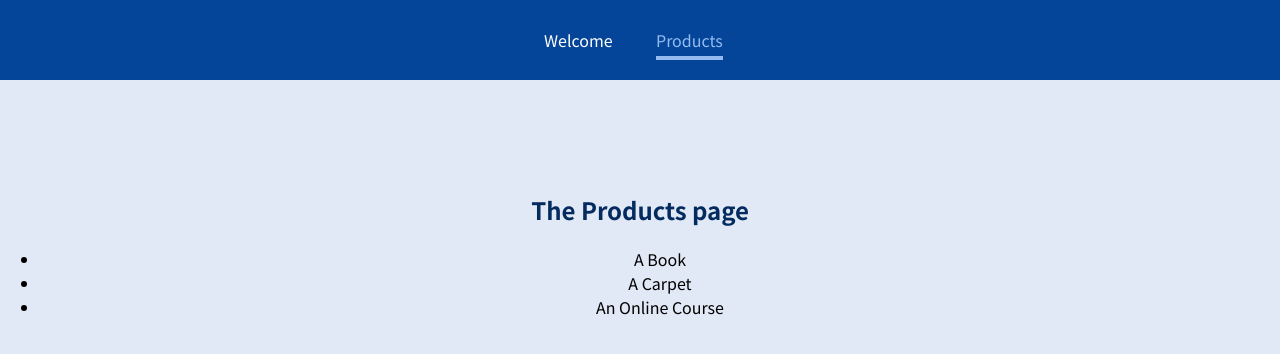
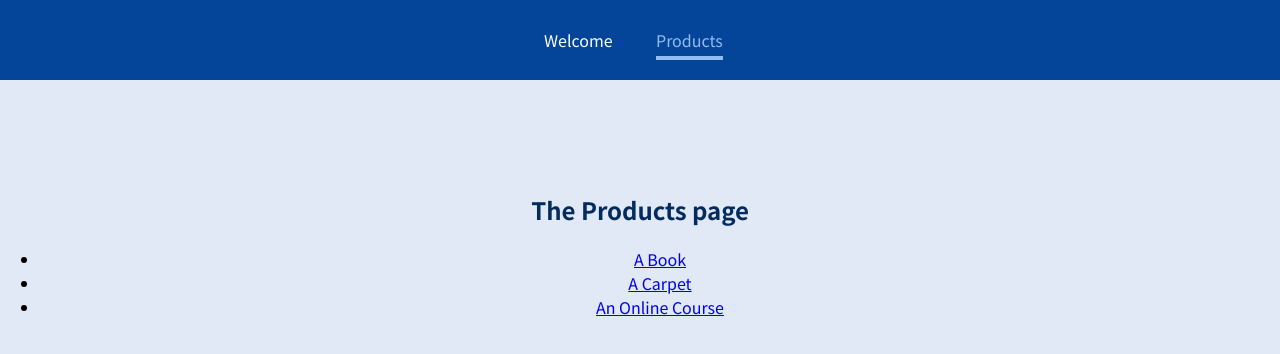
Before and after one commit to starhuy1903/React-Router, a React (Create React App) app: page /products in a window 1280 px wide. Shown: the top 354 px of the page. Built offline with nearby package versions, Linux system fonts and the light colour scheme.

Commit message:
Using "Switch" and "exact" for configuring Routes

```diff
--- a/src/App.js
+++ b/src/App.js
@@ -1,4 +1,4 @@
-import {Route} from "react-router-dom";
+import {Route, Switch} from "react-router-dom";
 import Welcome from "./pages/Welcome";
 import Products from "./pages/Products";
 import MainHeader from "./components/MainHeader";
@@ -9,15 +9,18 @@
         <div>
             <MainHeader/>
             <main>
+                <Switch>
                     <Route path="/welcome">
                         <Welcome/>
                     </Route>
-                <Route path="/products">
+                    <Route path="/products" exact>
                         <Products/>
                     </Route>
                     <Route path="/product-detail/:productId">
                         <ProductDetail/>
                     </Route>
+                </Switch>
+
             </main>
         </div>
     );
--- a/src/pages/Products.js
+++ b/src/pages/Products.js
@@ -1,13 +1,20 @@
 import React from 'react';
+import {Link} from "react-router-dom";
 
 const Products = () => {
     return (
         <section>
             <h1>The Products page</h1>
             <ul>
-                <li>A Book</li>
-                <li>A Carpet</li>
-                <li>An Online Course</li>
+                <li>
+                    <Link to="/products/p1">A Book</Link>
+                </li>
+                <li>
+                    <Link to="/products/p2">A Carpet</Link>
+                </li>
+                <li>
+                    <Link to="/products/p3">An Online Course</Link>
+                </li>
             </ul>
         </section>
     );
```
Lines whose indentation alone changed are shown as unchanged.
